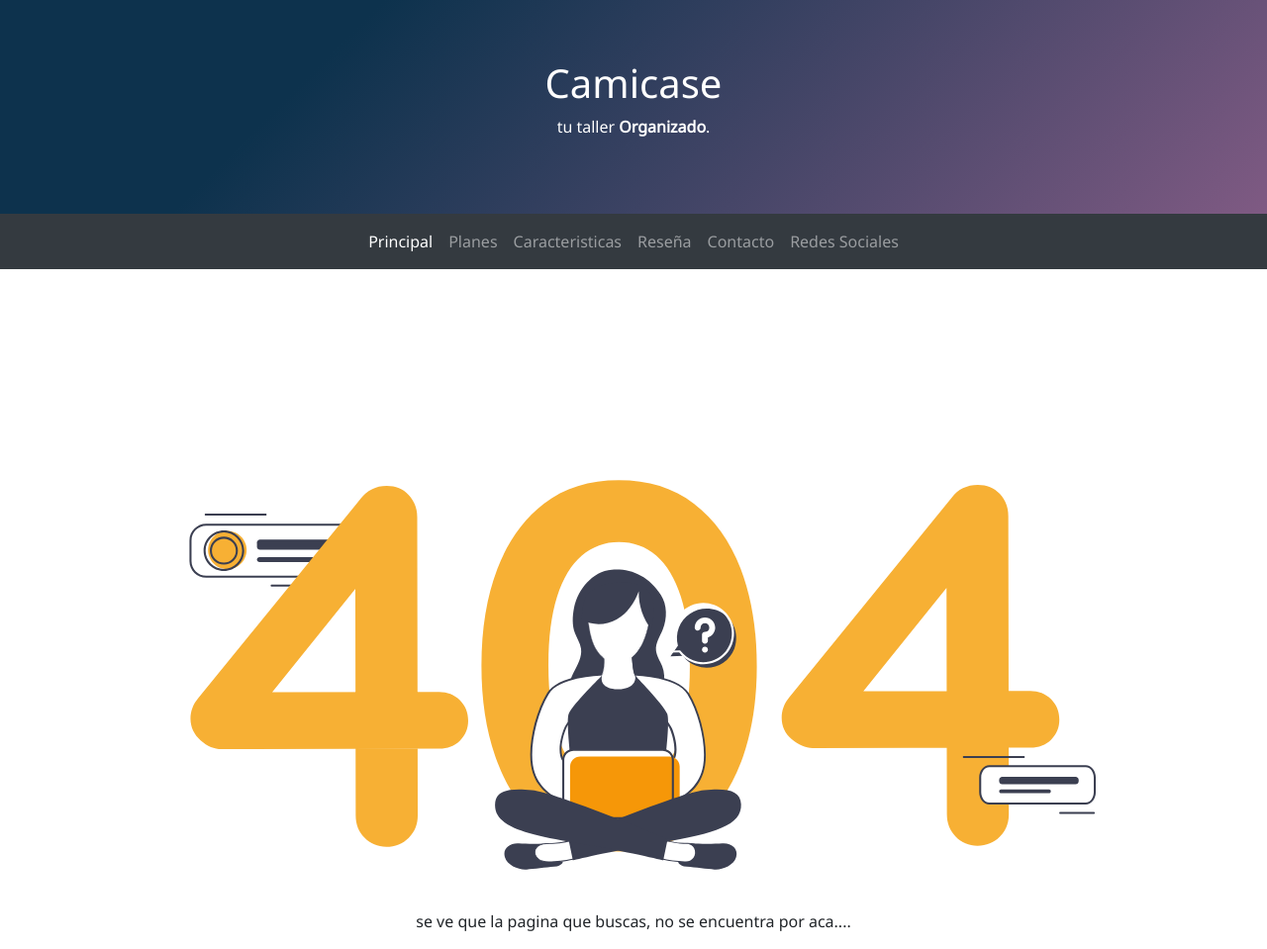
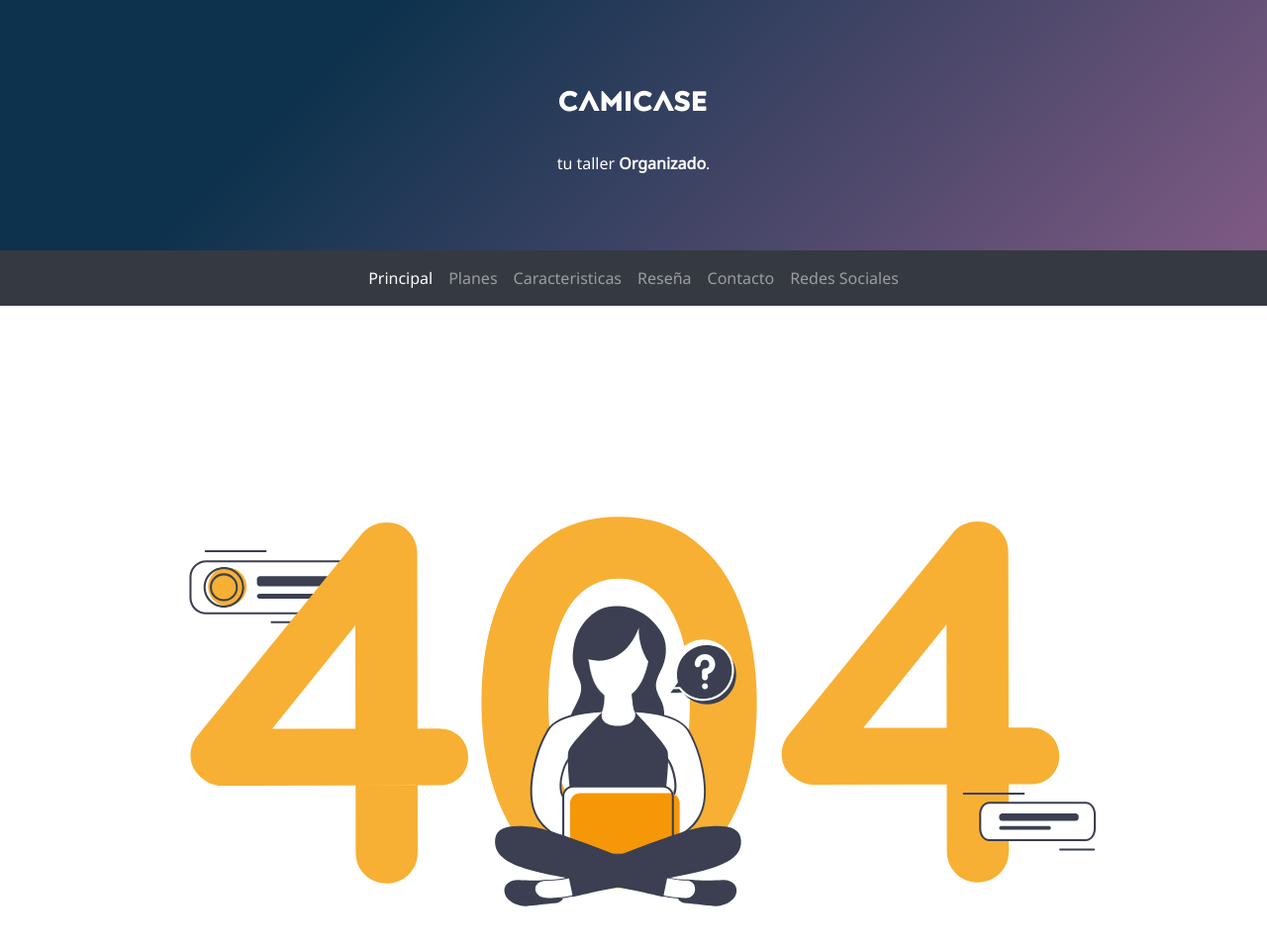
Before and after one commit to gusgeek/CamiCase-WebSite, a plain HTML site: page 404.html in a window 1280 px wide. Shown: the top 959 px of the page at 99% size. Drawn offline with nearby package versions, Linux system fonts and the light colour scheme.

Commit message:
1.1 SVG Logo

```diff
--- a/404.html
+++ b/404.html
@@ -18,7 +18,7 @@
   <body>
     <div class="container-fluid">
         <div class="header text-break">
-            <h1>Camicase</h1>
+            <h1><img src="./imagenes/svgw.svg" width="170"></h1>
             <p>tu taller <b>Organizado</b>.</p>
         </div>
         <nav class="navbar navbar-expand-lg navbar-dark bg-dark ">
```
Also changed, not shown: caracteristicas.html (+1 -1 lines), contacto.html (+1 -1 lines), index.html (+1 -1 lines), planes.html (+1 -1 lines), resenas.html (+1 -1 lines), imagenes/svg.svg (added), imagenes/svgw.svg (added).
